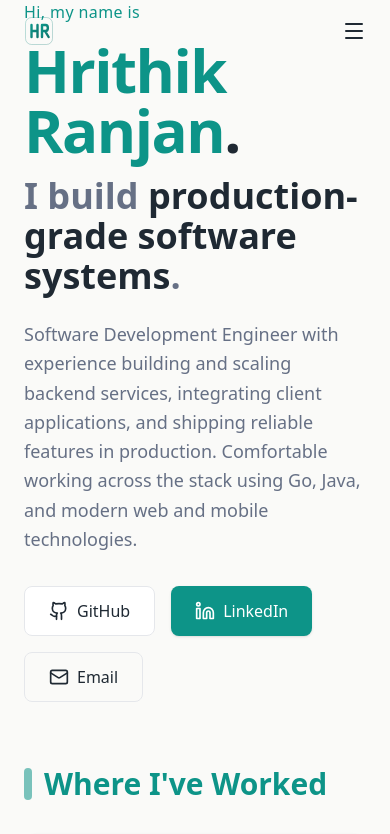
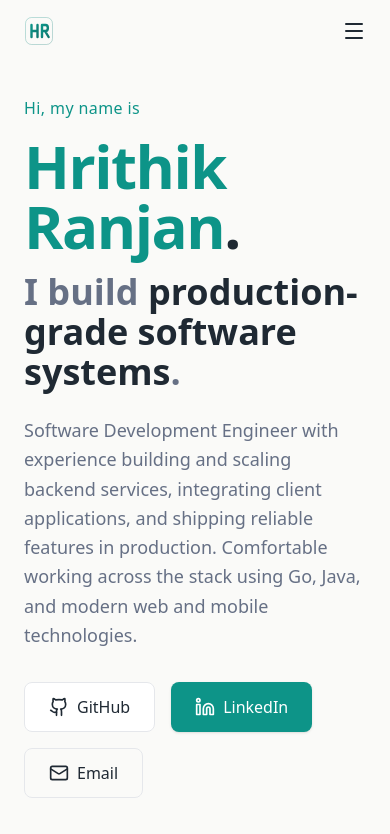
Before and after one commit to hrithik-09/Hrithik-portfolio, a React (Vite) app: page / in a window 390 px wide. Shown: the top 834 px of the page. Built offline with nearby package versions, Linux system fonts and the light colour scheme.

Commit message:
fixed css in mobile view

```diff
--- a/src/App.jsx
+++ b/src/App.jsx
@@ -708,21 +708,21 @@ const Navigation = () => {
 
   return (
     <nav className={`fixed top-0 left-0 right-0 z-50 transition-all duration-300 ${
-      isScrolled
+      isScrolled || mobileMenuOpen
         ? 'backdrop-blur-md border-b shadow-sm'
         : 'bg-transparent'
     }`}
-    style={isScrolled ? {
+    style={isScrolled || mobileMenuOpen ? {
       backgroundColor: '#1F2933',
       borderColor: 'rgba(255, 255, 255, 0.1)'
     } : {}}
     >
-      <div className="max-w-7xl mx-auto px-6 py-4">
+      <div className="max-w-7xl mx-auto px-6 py-4 relative">
         <div className="flex items-center justify-between">
           {/* Logo/Name */}
           <button
             onClick={() => window.scrollTo({ top: 0, behavior: 'smooth' })}
-            className="flex items-center justify-center hover:scale-110 transition-transform duration-300"
+            className="flex items-center justify-center hover:scale-110 transition-transform duration-300 z-10 relative"
             style={{ color: isScrolled ? '#FFFFFF' : '#1F2933' }}
           >
             <HRLogo isScrolled={isScrolled} />
@@ -770,7 +770,7 @@ const Navigation = () => {
           {/* Mobile Menu Button */}
           <button
             onClick={() => setMobileMenuOpen(!mobileMenuOpen)}
-            className="md:hidden transition-colors"
+            className="md:hidden transition-colors z-10 relative"
             style={{ color: isScrolled ? '#FFFFFF' : '#1F2933' }}
             onMouseEnter={(e) => e.currentTarget.style.color = '#0D9488'}
             onMouseLeave={(e) => {
@@ -780,10 +780,16 @@ const Navigation = () => {
             {mobileMenuOpen ? <X size={24} /> : <Menu size={24} />}
           </button>
         </div>
+      </div>
 
-        {/* Mobile Navigation */}
-        {mobileMenuOpen && (
-          <div className="md:hidden mt-4 pb-4 space-y-2 border-t pt-4" style={{ borderColor: 'rgba(255, 255, 255, 0.1)' }}>
+      {/* Mobile Navigation - Outside inner container for proper positioning */}
+      {mobileMenuOpen && (
+        <div className="md:hidden pb-4 space-y-2 border-t pt-4 backdrop-blur-md shadow-lg" style={{
+          borderColor: 'rgba(255, 255, 255, 0.1)',
+          backgroundColor: '#1F2933',
+          zIndex: 1000
+        }}>
+          <div className="max-w-7xl mx-auto px-6">
             {navItems.map((item) => (
               <button
                 key={item.id}
@@ -820,8 +826,8 @@ const Navigation = () => {
               <span>Download Resume</span>
             </button>
           </div>
-        )}
-      </div>
+        </div>
+      )}
     </nav>
   );
 };
@@ -850,7 +856,7 @@ export default function App() {
       <div className="relative z-10 min-h-screen">
 
       {/* Hero Section */}
-      <header className="min-h-[80vh] flex flex-col justify-center px-6 max-w-4xl mx-auto relative z-10">
+      <header className="min-h-[80vh] flex flex-col justify-center px-6 max-w-4xl mx-auto relative z-10 pt-24 md:pt-20">
         <div className="space-y-4 animate-fade-in">
           <p className="font-medium tracking-wide animate-slide-up" style={{ animationDelay: '0.1s', color: '#0D9488' }}>
             Hi, my name is
```
